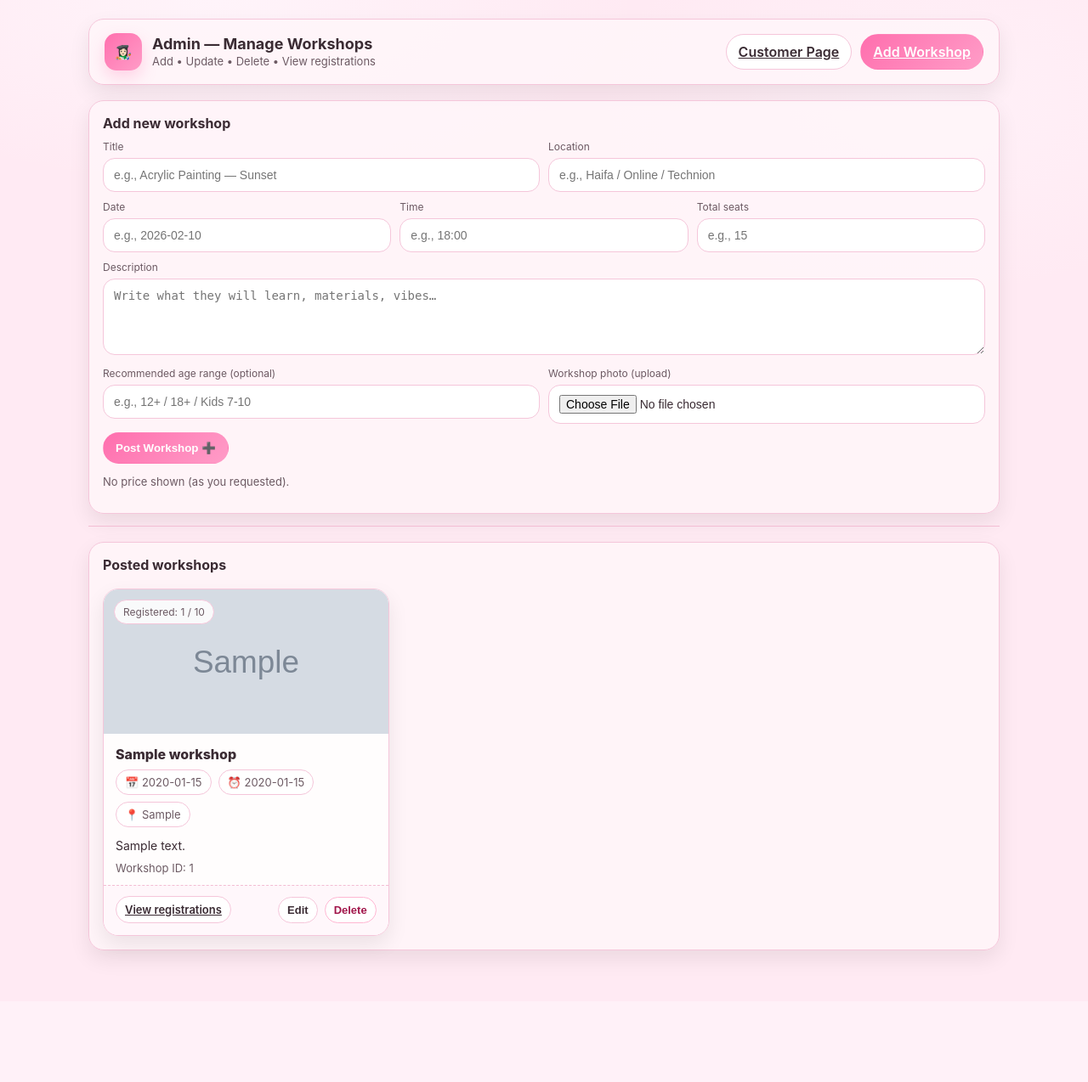
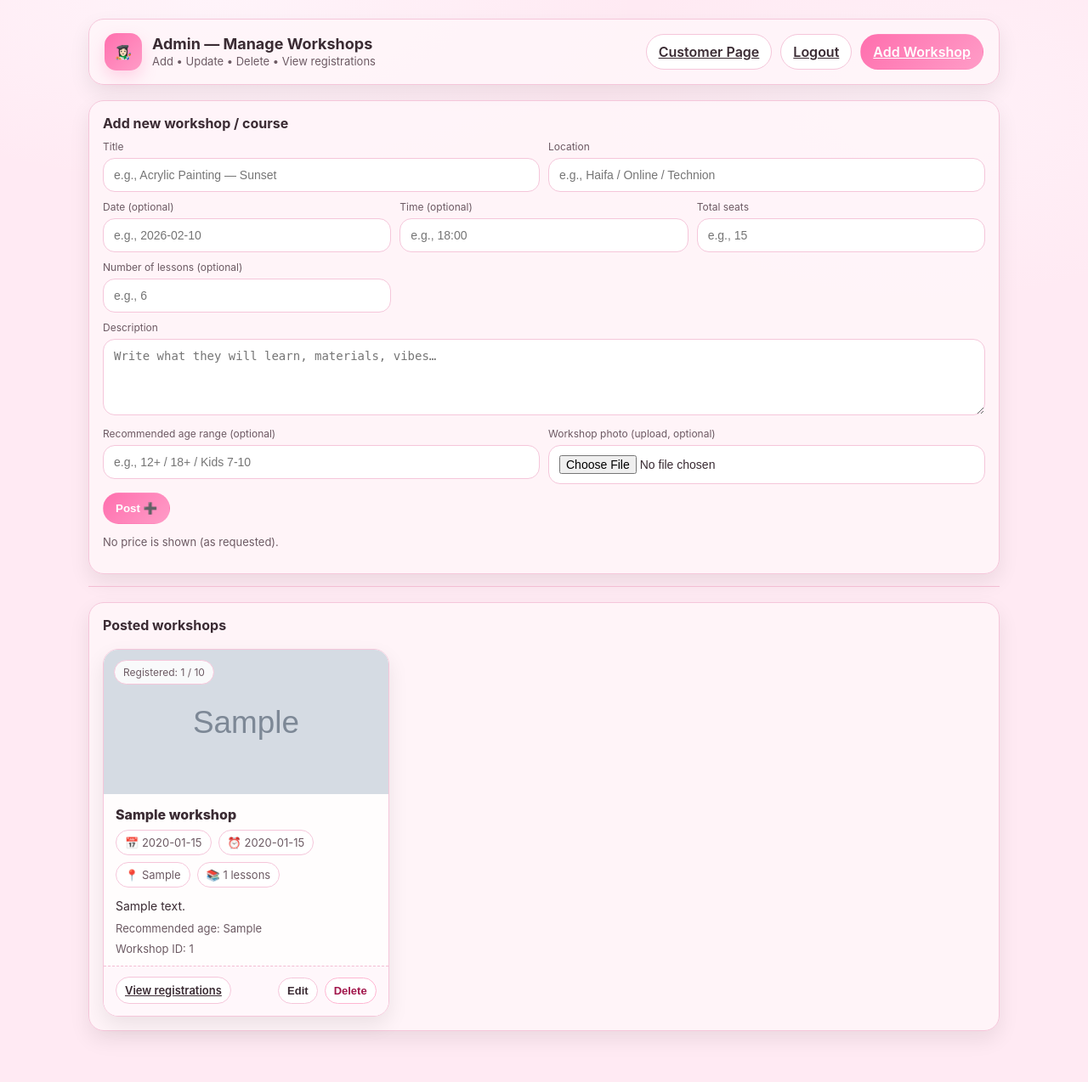
Before and after one commit to shamalem/law7aty, a Flask app: page /admin in a window 1280 px wide. Shown: the whole page at 85% size. Before the commit the page ends 1135 px from the top, so only its background shows below. Run offline with Flask 3, Linux system fonts and the light colour scheme; the visitor is signed in with stand-in values (Sample User, id 1); tables that the repository leaves empty hold one stand-in row (values such as "Sample post"); grey boxes marked "Sample" are stand-in pictures.

Commit message:
Update admin.html

```diff
--- a/templates/admin.html
+++ b/templates/admin.html
@@ -20,19 +20,14 @@
 
       <div class="actions">
         <a class="btn" href="{{ url_for('customer_page') }}">Customer Page</a>
+        <a class="btn" href="{{ url_for('admin_logout') }}">Logout</a>
         <a class="btn primary" href="#add">Add Workshop</a>
       </div>
     </div>
 
-    {% if message %}
-      <div class="section" style="margin-top:14px;">
-        <div class="notice">{{ message }}</div>
-      </div>
-    {% endif %}
-
     <!-- Add workshop -->
     <div class="section" id="add">
-      <h2>Add new workshop</h2>
+      <h2>Add new workshop / course</h2>
 
       <form action="{{ url_for('admin_add_workshop') }}" method="POST" enctype="multipart/form-data">
         <div class="form-row">
@@ -47,18 +42,23 @@
           </div>
 
           <div class="field third">
-            <label>Date</label>
-            <input name="date" required placeholder="e.g., 2026-02-10">
+            <label>Date (optional)</label>
+            <input name="date" placeholder="e.g., 2026-02-10">
           </div>
 
           <div class="field third">
-            <label>Time</label>
-            <input name="time" required placeholder="e.g., 18:00">
+            <label>Time (optional)</label>
+            <input name="time" placeholder="e.g., 18:00">
           </div>
 
           <div class="field third">
             <label>Total seats</label>
             <input name="seats_total" type="number" min="1" required placeholder="e.g., 15">
+          </div>
+
+          <div class="field third">
+            <label>Number of lessons (optional)</label>
+            <input name="lessons_count" type="number" min="1" placeholder="e.g., 6">
           </div>
 
           <div class="field full">
@@ -72,16 +72,17 @@
           </div>
 
           <div class="field">
-            <label>Workshop photo (upload)</label>
+            <label>Workshop photo (upload, optional)</label>
             <input name="image" type="file" accept="image/*">
           </div>
 
           <div class="field full">
-            <button class="btn primary" type="submit">Post Workshop ➕</button>
+            <button class="btn primary" type="submit">Post ➕</button>
           </div>
         </div>
       </form>
-      <p class="muted">No price shown (as you requested).</p>
+
+      <p class="muted">No price is shown (as requested).</p>
     </div>
 
     <hr class="hr"/>
@@ -108,12 +109,20 @@
 
           <div class="card-body">
             <h3 class="title">{{ w.title }}</h3>
+
             <div class="meta">
-              <span class="pill">📅 {{ w.date }}</span>
-              <span class="pill">⏰ {{ w.time }}</span>
-              <span class="pill">📍 {{ w.location }}</span>
+              {% if w.date %}<span class="pill">📅 {{ w.date }}</span>{% endif %}
+              {% if w.time %}<span class="pill">⏰ {{ w.time }}</span>{% endif %}
+              {% if w.location %}<span class="pill">📍 {{ w.location }}</span>{% endif %}
+              {% if w.lessons_count %}<span class="pill">📚 {{ w.lessons_count }} lessons</span>{% endif %}
             </div>
+
             <p class="desc">{{ w.description }}</p>
+
+            {% if w.age_range %}
+              <div class="muted">Recommended age: {{ w.age_range }}</div>
+            {% endif %}
+
             <div class="muted">Workshop ID: {{ w.id }}</div>
           </div>
 
@@ -124,9 +133,17 @@
 
             <div style="display:flex; gap:8px;">
               <button class="btn small" type="button"
-                onclick="openEdit('{{ w.id }}',
-                  '{{ w.title|e }}','{{ w.location|e }}','{{ w.date|e }}','{{ w.time|e }}',
-                  '{{ w.seats_total }}','{{ w.age_range|default('', true)|e }}','{{ w.description|e }}')">
+                onclick="openEdit(
+                  '{{ w.id }}',
+                  '{{ w.title|e }}',
+                  '{{ w.location|e }}',
+                  '{{ w.date|default('', true)|e }}',
+                  '{{ w.time|default('', true)|e }}',
+                  '{{ w.seats_total }}',
+                  '{{ w.lessons_count|default('', true) }}',
+                  '{{ w.age_range|default('', true)|e }}',
+                  '{{ w.description|e }}'
+                )">
                 Edit
               </button>
 
@@ -160,18 +177,23 @@
           </div>
 
           <div class="field third">
-            <label>Date</label>
-            <input name="date" id="edit_date" required>
+            <label>Date (optional)</label>
+            <input name="date" id="edit_date" placeholder="e.g., 2026-02-10">
           </div>
 
           <div class="field third">
-            <label>Time</label>
-            <input name="time" id="edit_time" required>
+            <label>Time (optional)</label>
+            <input name="time" id="edit_time" placeholder="e.g., 18:00">
           </div>
 
           <div class="field third">
             <label>Total seats</label>
             <input name="seats_total" id="edit_seats" type="number" min="1" required>
+          </div>
+
+          <div class="field third">
+            <label>Number of lessons (optional)</label>
+            <input name="lessons_count" id="edit_lessons" type="number" min="1" placeholder="e.g., 6">
           </div>
 
           <div class="field">
@@ -200,13 +222,14 @@
   </div>
 
   <script>
-    function openEdit(id, title, location, date, time, seats_total, age_range, description){
+    function openEdit(id, title, location, date, time, seats_total, lessons_count, age_range, description){
       document.getElementById('edit_id').value = id;
       document.getElementById('edit_title').value = title;
       document.getElementById('edit_location').value = location;
-      document.getElementById('edit_date').value = date;
-      document.getElementById('edit_time').value = time;
+      document.getElementById('edit_date').value = date || "";
+      document.getElementById('edit_time').value = time || "";
       document.getElementById('edit_seats').value = seats_total;
+      document.getElementById('edit_lessons').value = lessons_count || "";
       document.getElementById('edit_age_range').value = age_range || "";
       document.getElementById('edit_desc').value = description;
 
```
